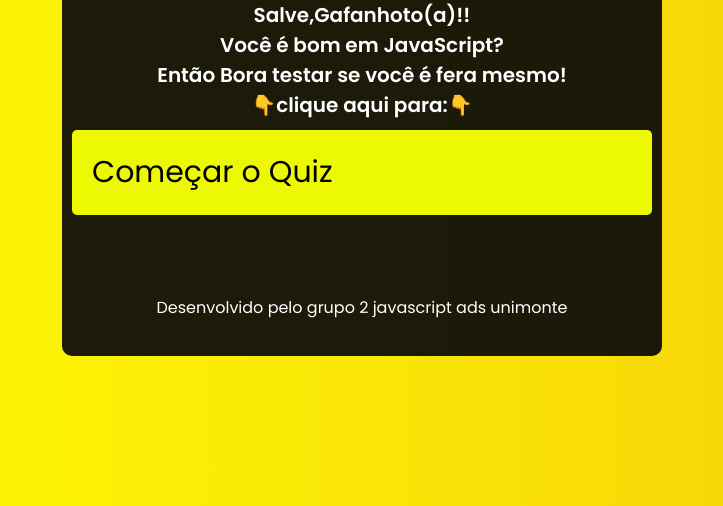
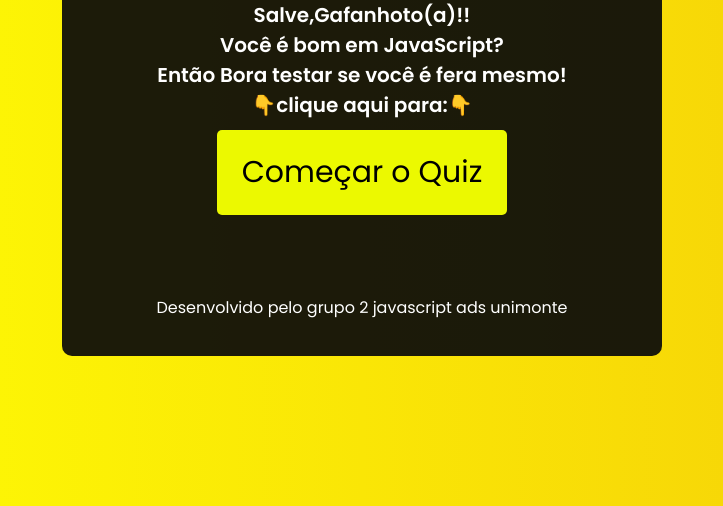
Before and after one commit to NycollasSantos/quizjs, a website: page front/index.html in a window 1280 px wide. Shown: the part 294-800 px from the top of the page, without its empty margins (278-1001 px from the left). Drawn offline with nearby package versions, Linux system fonts and the light colour scheme.

Commit message:
versao 2

```diff
--- a/front/style.css
+++ b/front/style.css
@@ -130,10 +130,13 @@ button {
 }
 /*Estlo do botão iniciar*/
 .btn_iniciar {
+  display: flex;
+  justify-content: center;
   font-size: 30px;
   padding: 20px;
   background-color: #ecf900;
   color: #000;
+  width: 50%;
 }
 /*troca a cor do botão ao passar o mouse*/
 .btn_iniciar:hover {
```
